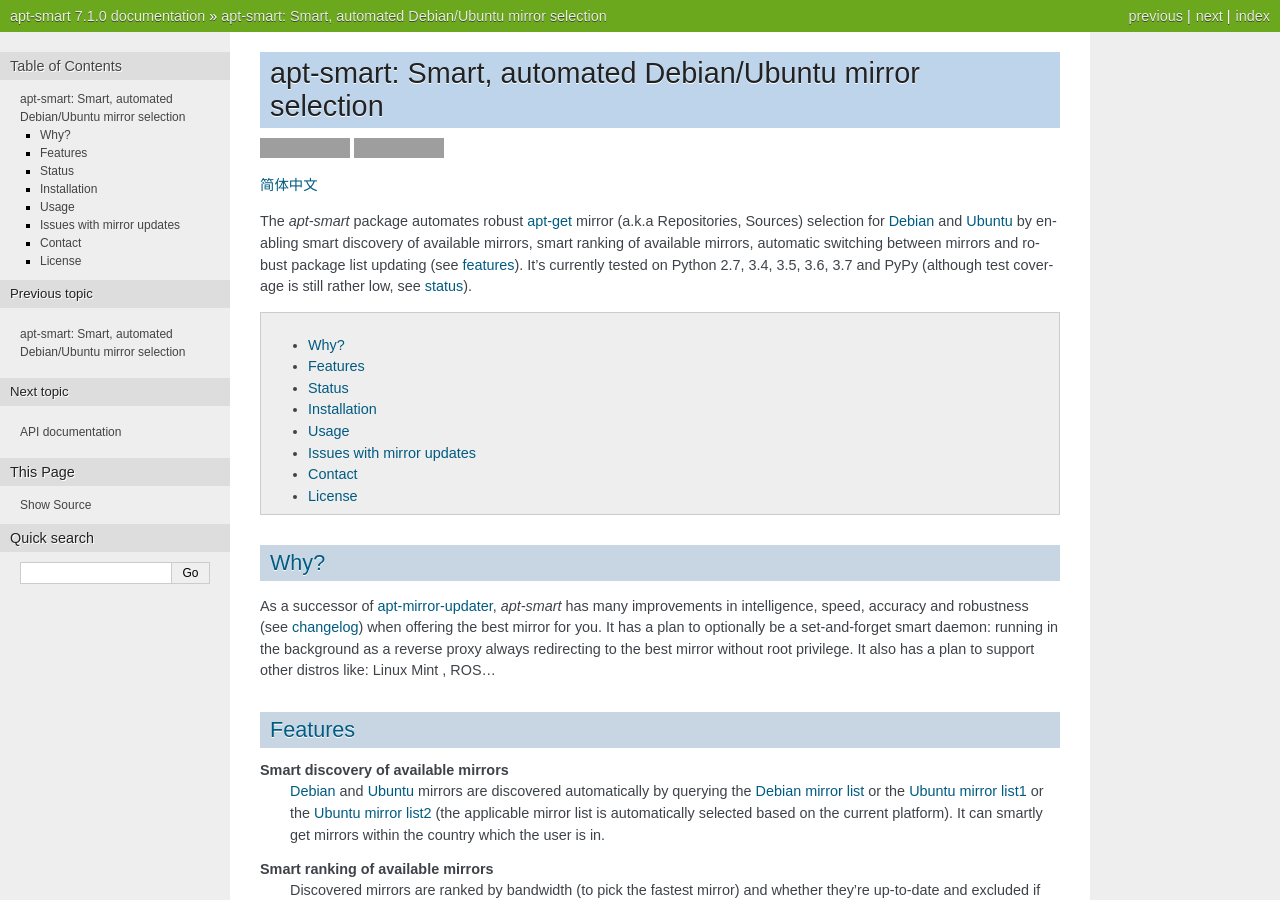
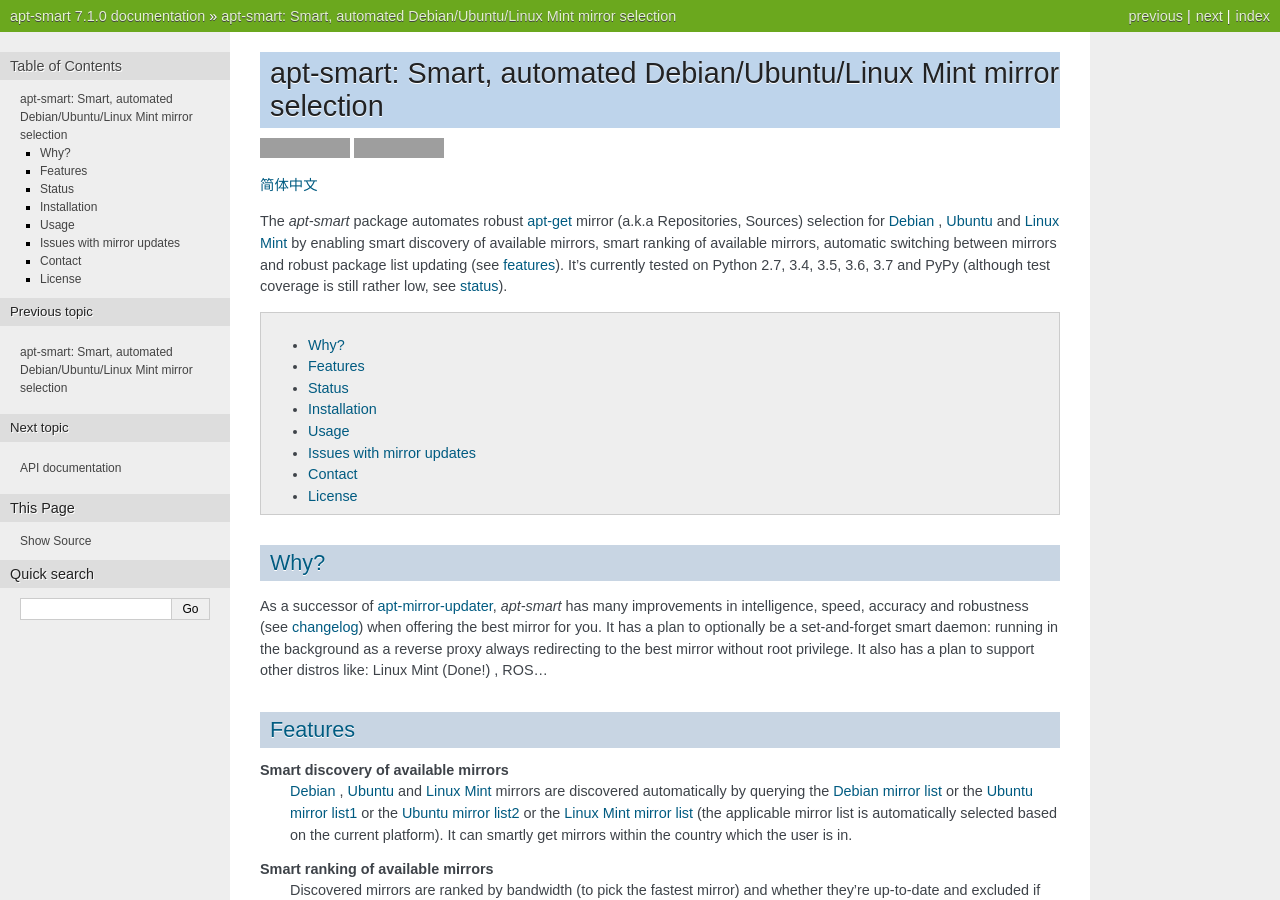
Before and after one commit to martin68/apt-smart, a Sphinx documentation site: the page built from docs/readme.rst, in a window 1280 px wide and 900 px high. Built offline with Sphinx 7.4.7, drawn with Linux system fonts in a browser that asks for light colours; some of the changed text lies outside the part shown; grey boxes are pictures that could not be loaded.

Commit message:
readme & doc: add Linux Mint info

```diff
--- a/README.rst
+++ b/README.rst
@@ -1,4 +1,4 @@
-apt-smart: Smart, automated Debian/Ubuntu mirror selection
+apt-smart: Smart, automated Debian/Ubuntu/Linux Mint mirror selection
 ============================================================
 
 .. image:: https://travis-ci.org/martin68/apt-smart.svg?branch=master
@@ -10,7 +10,7 @@
 `简体中文 <https://github.com/martin68/apt-smart/blob/master/README-zh-cn.rst>`_
 
 The `apt-smart` package automates robust apt-get_ mirror (a.k.a Repositories, Sources) selection for
-Debian_ and Ubuntu_ by enabling smart discovery of available mirrors, smart ranking of
+Debian_ , Ubuntu_ and `Linux Mint`_ by enabling smart discovery of available mirrors, smart ranking of
 available mirrors, automatic switching between mirrors and robust package list
 updating (see features_). It's currently tested on Python 2.7, 3.4, 3.5,
 3.6, 3.7 and PyPy (although test coverage is still rather low, see status_).
@@ -24,7 +24,7 @@
 As a successor of `apt-mirror-updater <https://github.com/xolox/python-apt-mirror-updater>`_,
 `apt-smart` has many improvements in intelligence, speed, accuracy and robustness (see changelog_) when offering the best mirror for you.
 It has a plan to optionally be a set-and-forget smart daemon: running in the background as a reverse proxy
-always redirecting to the best mirror without root privilege. It also has a plan to support other distros like: Linux Mint , ROS...
+always redirecting to the best mirror without root privilege. It also has a plan to support other distros like: Linux Mint (Done!) , ROS...
 
 .. _features:
 
@@ -32,10 +32,10 @@
 --------
 
 **Smart discovery of available mirrors**
- Debian_ and Ubuntu_ mirrors are discovered automatically by querying the
+ Debian_ , Ubuntu_ and `Linux Mint`_ mirrors are discovered automatically by querying the
  `Debian mirror list <https://www.debian.org/mirror/list>`_ or the `Ubuntu
  mirror list1 <http://mirrors.ubuntu.com/mirrors.txt>`_  or the `Ubuntu
- mirror list2 <https://launchpad.net/ubuntu/+archivemirrors>`_ (the applicable
+ mirror list2 <https://launchpad.net/ubuntu/+archivemirrors>`_ or the `Linux Mint mirror list <https://linuxmint.com/mirrors.php>`_ (the applicable
  mirror list is automatically selected based on the current platform).
  It can smartly get mirrors within the country which the user is in.
 
@@ -242,6 +242,7 @@
 .. _Debian: https://en.wikipedia.org/wiki/Debian
 .. _documentation: https://apt-smart.readthedocs.io
 .. _GitHub: https://github.com/martin68/apt-smart
+.. _Linux Mint: https://linuxmint.com
 .. _MIT license: http://en.wikipedia.org/wiki/MIT_License
 .. _per user site-packages directory: https://www.python.org/dev/peps/pep-0370/
 .. _PyPI: https://pypi.python.org/pypi/apt-smart
--- a/docs/index.rst
+++ b/docs/index.rst
@@ -1,5 +1,5 @@
-apt-smart: Smart, automated Debian/Ubuntu mirror selection
-============================================================
+apt-smart: Smart, automated Debian/Ubuntu/Linux Mint mirror selection
+========================================================================
 
 Welcome to the documentation of `apt-smart` version |release|!
 
```
Also changed, not shown: README-zh-cn.rst (+7 -6 lines).
